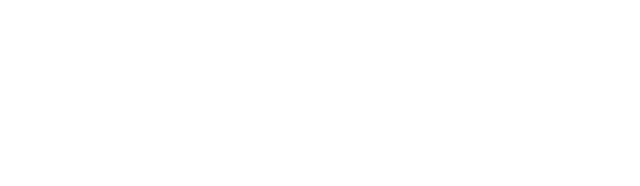
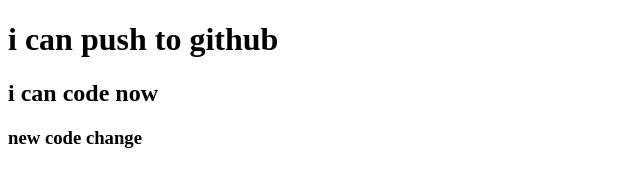
Before and after one commit to sonya-akter/my-second-repo, a plain HTML site: page index.html in a window 1280 px wide. Shown: the whole page, without its empty margins (0-640 px from the left). Drawn offline with Linux system fonts and the light colour scheme.

Commit message:
added header

```diff
--- a/index.html
+++ b/index.html
@@ -7,6 +7,9 @@
     <title>my-second-repo</title>
 </head>
 <body>
+    <h1>i can push to github</h1>
+    <h2>i can code now</h2>
+    <h3>new code change</h3>
 
 </body>
 </html>
```
